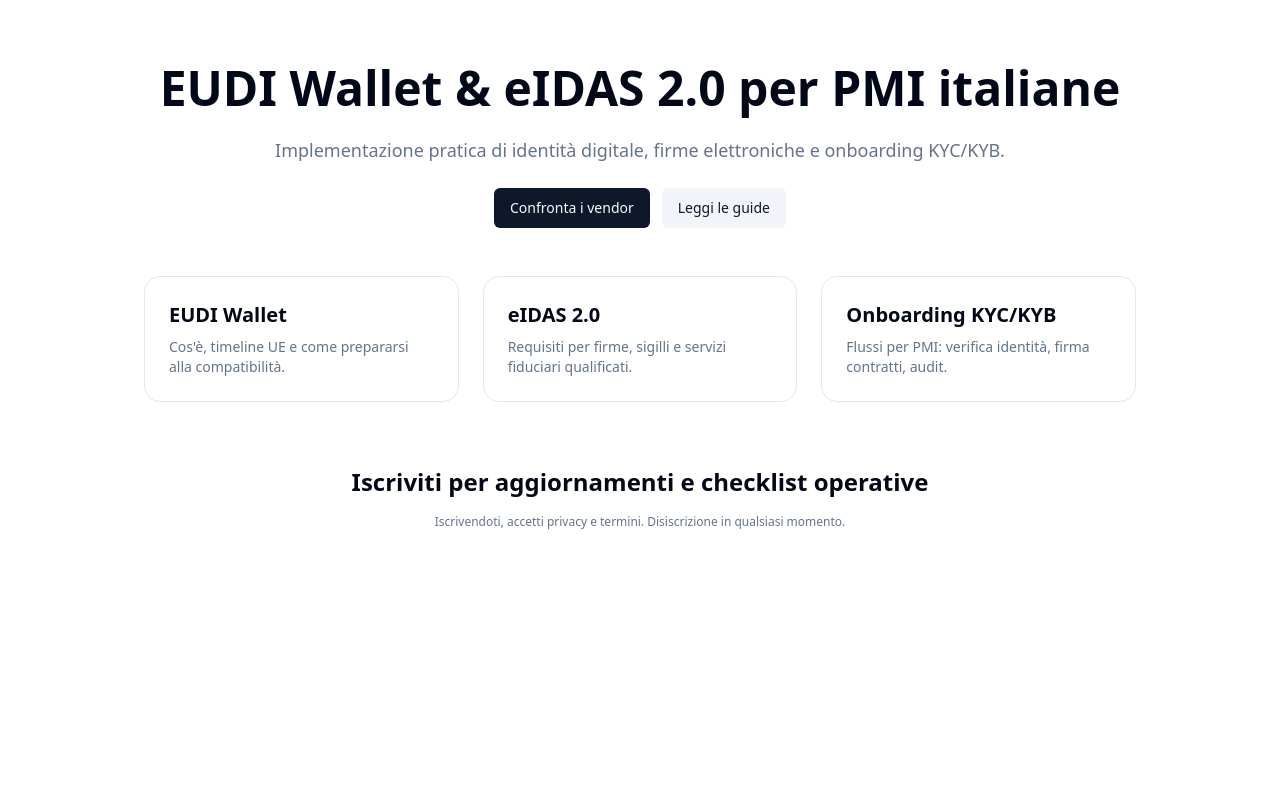
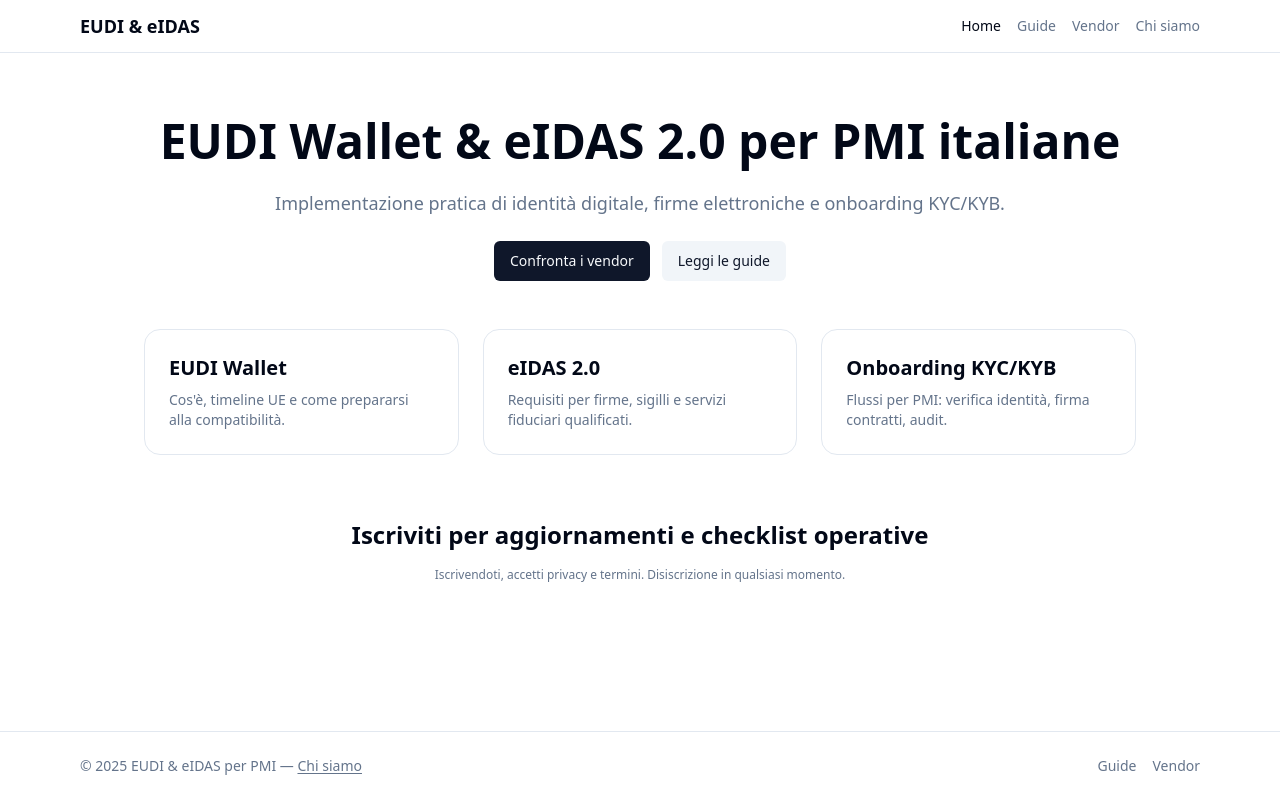
Before and after one commit to fpglanza/eudi-eidas, a Next.js app: page / in a window 1280 px wide. Built offline with nearby package versions, Linux system fonts and the light colour scheme; no server answers.

Commit message:
feat: header + footer global nav for UX & internal linking

```diff
--- a/app/layout.tsx
+++ b/app/layout.tsx
@@ -1,41 +1,34 @@
+import "./globals.css";
 import type { Metadata } from "next";
-import "./globals.css";
 import Providers from "./providers";
+import Header from "@/components/layout/Header";
+import Footer from "@/components/layout/Footer";
 
 const siteUrl = process.env.NEXT_PUBLIC_SITE_URL ?? "http://localhost:3000";
 
 export const metadata: Metadata = {
   metadataBase: new URL(siteUrl),
   title: {
-    default: "EUDI Wallet & eIDAS 2.0 per PMI italiane",
-    template: "%s | EUDI Wallet & eIDAS 2.0 per PMI",
+    default: "EUDI & eIDAS per PMI italiane",
+    template: "%s | EUDI & eIDAS per PMI",
   },
   description:
-    "Guide pratiche, vendor e strumenti su EUDI Wallet, eIDAS 2.0, firme elettroniche e onboarding KYC/KYB.",
-  openGraph: {
-    type: "website",
-    siteName: "EUDI & eIDAS per PMI",
-    url: siteUrl,
-  },
-  twitter: { card: "summary_large_image" },
+    "Guide, vendor e strumenti sull'identità digitale europea, eIDAS 2.0 ed EUDI Wallet.",
 };
 
-export default function RootLayout({ children }: { children: React.ReactNode }) {
+export default function RootLayout({
+  children,
+}: {
+  children: React.ReactNode;
+}) {
   return (
     <html lang="it">
-      <body>
-        <script
-          type="application/ld+json"
-          dangerouslySetInnerHTML={{
-            __html: JSON.stringify({
-              "@context": "https://schema.org",
-              "@type": "Organization",
-              name: "EUDI & eIDAS per PMI",
-              url: siteUrl,
-            }),
-          }}
-        />
-        <Providers>{children}</Providers>
+      <body className="bg-background text-foreground min-h-screen flex flex-col">
+        <Providers>
+          <Header />
+          <div className="flex-1">{children}</div>
+          <Footer />
+        </Providers>
       </body>
     </html>
   );
--- /dev/null
+++ b/components/layout/Footer.tsx
@@ -0,0 +1,20 @@
+import Link from "next/link";
+
+export default function Footer() {
+  return (
+    <footer className="border-t mt-16 bg-background/60 backdrop-blur-sm">
+      <div className="mx-auto max-w-6xl px-4 py-6 flex flex-col sm:flex-row items-center justify-between gap-3 text-sm text-muted-foreground">
+        <p>
+          © {new Date().getFullYear()} EUDI & eIDAS per PMI —{" "}
+          <Link href="/about" className="underline underline-offset-2 hover:text-foreground">
+            Chi siamo
+          </Link>
+        </p>
+        <nav className="flex gap-4">
+          <Link href="/guides" className="hover:text-foreground">Guide</Link>
+          <Link href="/vendors" className="hover:text-foreground">Vendor</Link>
+        </nav>
+      </div>
+    </footer>
+  );
+}
--- /dev/null
+++ b/components/layout/Header.tsx
@@ -0,0 +1,41 @@
+"use client";
+
+import Link from "next/link";
+import { usePathname } from "next/navigation";
+import { cn } from "@/lib/utils";
+
+const links = [
+  { href: "/", label: "Home" },
+  { href: "/guides", label: "Guide" },
+  { href: "/vendors", label: "Vendor" },
+  { href: "/about", label: "Chi siamo" },
+];
+
+export default function Header() {
+  const pathname = usePathname();
+
+  return (
+    <header className="border-b bg-background/60 backdrop-blur-sm sticky top-0 z-50">
+      <nav className="mx-auto flex max-w-6xl items-center justify-between px-4 py-3">
+        <Link href="/" className="font-bold text-lg">
+          EUDI & eIDAS
+        </Link>
+        <ul className="flex gap-4 text-sm">
+          {links.map((l) => (
+            <li key={l.href}>
+              <Link
+                href={l.href}
+                className={cn(
+                  "hover:text-foreground/80 transition",
+                  pathname === l.href ? "text-foreground font-medium" : "text-muted-foreground"
+                )}
+              >
+                {l.label}
+              </Link>
+            </li>
+          ))}
+        </ul>
+      </nav>
+    </header>
+  );
+}
```
